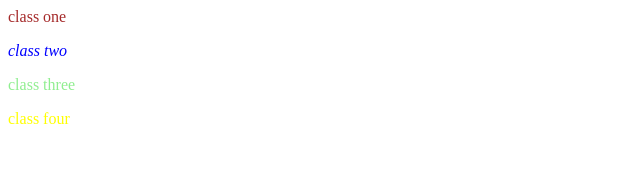
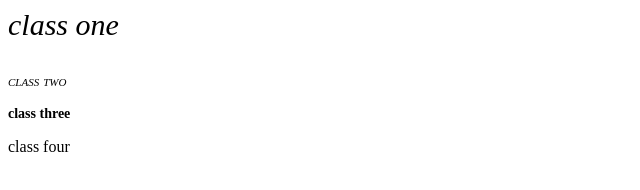
Before and after one commit to AlexRod08-pumpkin/CSS-Font-Style, a plain HTML site: page index.html in a window 1280 px wide. Shown: the whole page, without its empty margins (0-640 px from the left). Drawn offline with Linux system fonts and the light colour scheme.

Commit message:
Update style.css

```diff
--- a/style.css
+++ b/style.css
@@ -1,20 +1,16 @@
 .class1{
-font-style: Sofia, italic;
-     color: Brown;
+font-style: italic;
+font-size: 30px;
 
 }
 
 .class2{
-     font-style: oblique;
-     color: blue;
+font-style: oblique;
+font-variant: small-caps;
 }
 
 .class3{
-     font-style: initial;
-     color: lightgreen;
+font-style:  normal;
+ font-weight: bold;
+font-size: 14px;
 }
-
-.class4{
-     font-style: inherit;
-     color: yellow;
-}
```
